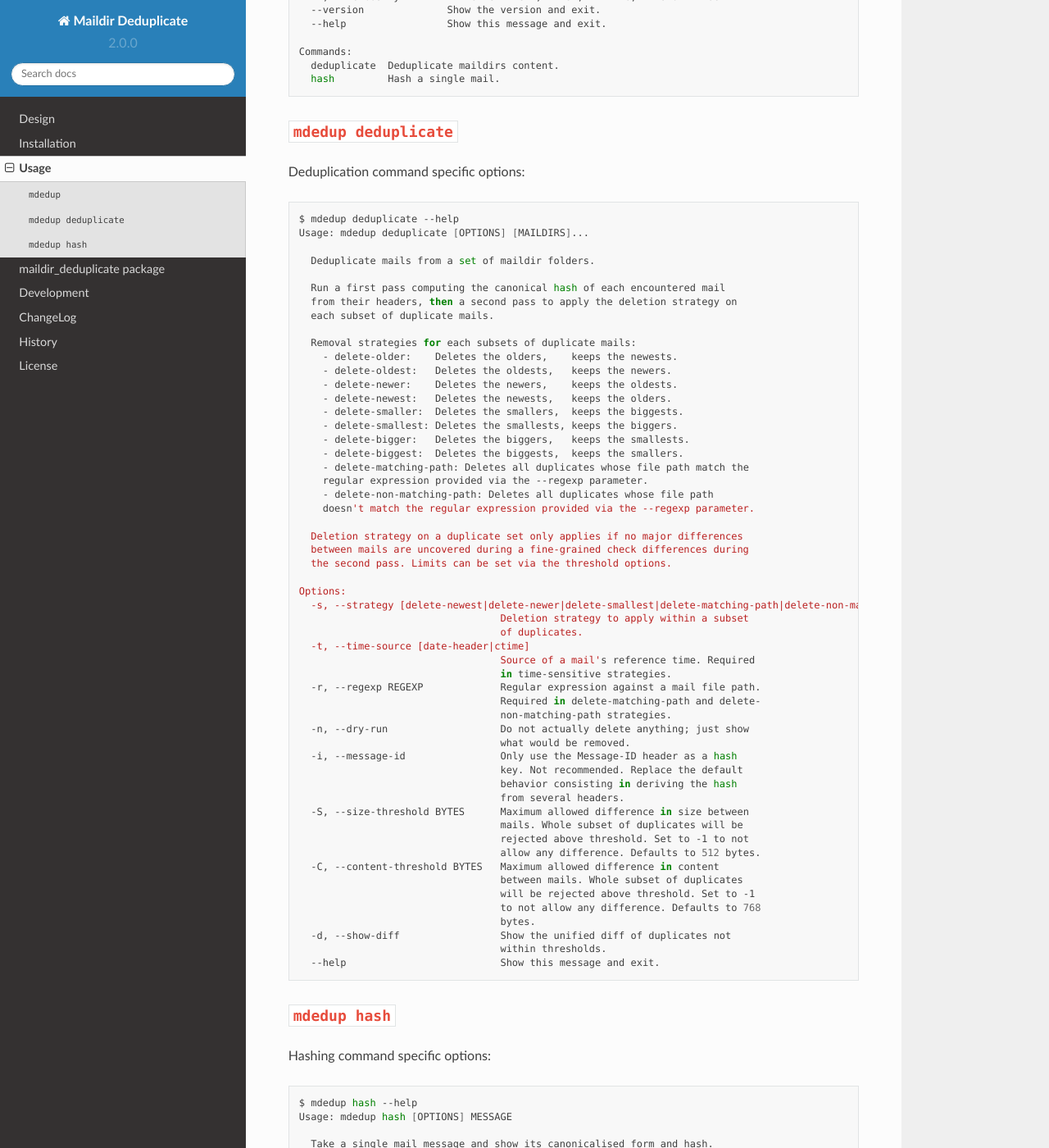
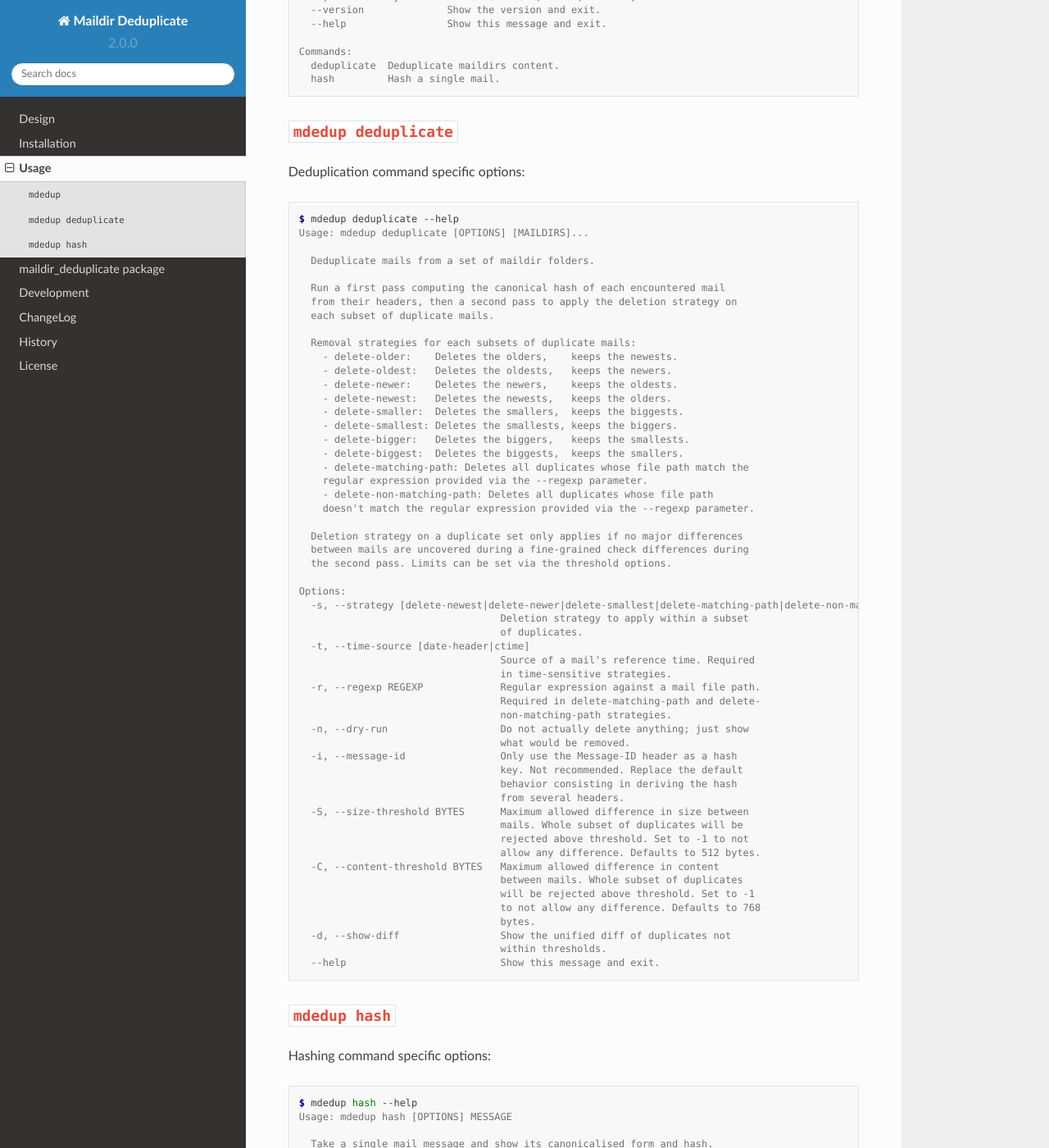
Before and after one commit to kdeldycke/mail-deduplicate, a Sphinx documentation site: the page built from docs/usage.rst, in a window 1280 px wide and 1400 px high, scrolled down 390 px. Shown: the whole window at 82% size. Built offline with Sphinx 7.4.7 and the Read the Docs theme 2.0.0, drawn with Linux system fonts in a browser that asks for light colours; pages that are not in the unit, such as notebooks, are missing from menus; some of the changed text lies outside the part shown.

Commit message:
FIx syntax highlight.

```diff
--- a/docs/install.rst
+++ b/docs/install.rst
@@ -5,7 +5,7 @@ This package is `available on PyPi
 <https://pypi.python.org/pypi/maildir-deduplicate>`_, so you can install the
 latest stable release and its dependencies with a simple ``pip`` call:
 
-.. code-block:: bash
+.. code-block:: shell-session
 
     $ pip install maildir-deduplicate
 
--- a/docs/usage.rst
+++ b/docs/usage.rst
@@ -6,7 +6,7 @@ Usage
 
 List global options and commands:
 
-.. code-block:: bash
+.. code-block:: shell-session
 
     $ mdedup --help
     Usage: mdedup [OPTIONS] COMMAND [ARGS]...
@@ -28,7 +28,7 @@ List global options and commands:
 
 Deduplication command specific options:
 
-.. code-block:: bash
+.. code-block:: shell-session
 
     $ mdedup deduplicate --help
     Usage: mdedup deduplicate [OPTIONS] [MAILDIRS]...
@@ -92,7 +92,7 @@ Deduplication command specific options:
 
 Hashing command specific options:
 
-.. code-block:: bash
+.. code-block:: shell-session
 
     $ mdedup hash --help
     Usage: mdedup hash [OPTIONS] MESSAGE
```
